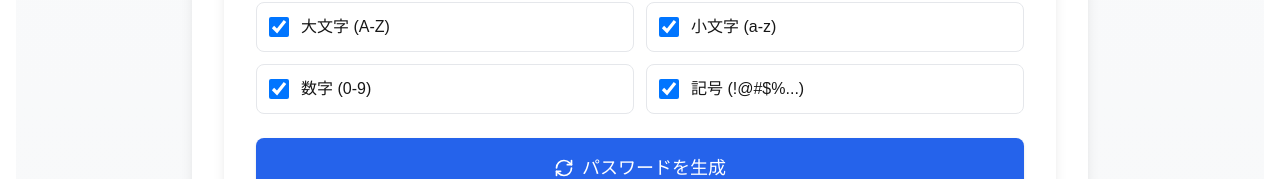
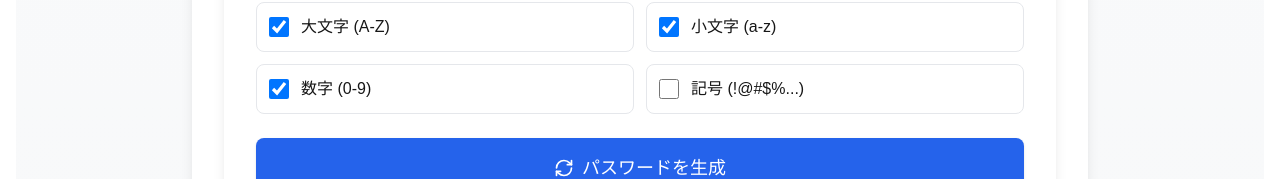
Before and after one commit to kojiro-tsuji/textcounter-app, a Next.js app: page /password in a window 1280 px wide. Shown: the part 456-635 px from the top of the page. Built offline with nearby package versions, Linux system fonts and the light colour scheme.

Commit message:
password-geneの細かい修正

```diff
--- a/app/components/password-gene.tsx
+++ b/app/components/password-gene.tsx
@@ -7,7 +7,7 @@ export default function PasswordGenerator() {
   const [password, setPassword] = useState("");
   const [length, setLength] = useState(12);
   const [includeNumbers, setIncludeNumbers] = useState(true);
-  const [includeSymbols, setIncludeSymbols] = useState(true);
+  const [includeSymbols, setIncludeSymbols] = useState(false);
   const [includeUppercase, setIncludeUppercase] = useState(true);
   const [includeLowercase, setIncludeLowercase] = useState(true);
   const [copied, setCopied] = useState(false);
@@ -26,7 +26,7 @@ export default function PasswordGenerator() {
     // 文字種が選択されていない場合は小文字をデフォルトで使用
     if (charset === "") charset = "abcdefghijklmnopqrstuvwxyz";
 
-    const len = Number(length) || 12;
+    const len = Number(length) || 8;
     let generated = "";
     for (let i = 0; i < len; i++) {
       const randomIndex = Math.floor(Math.random() * charset.length);
@@ -140,8 +140,8 @@ export default function PasswordGenerator() {
             <input
               id="password-length"
               type="range"
-              min="4"
-              max="32"
+              min={4}
+              max={20}
               value={length}
               onChange={(e) => setLength(Number(e.target.value))}
               className="w-full h-2.5 bg-gray-200 rounded-lg appearance-none cursor-pointer"
```
